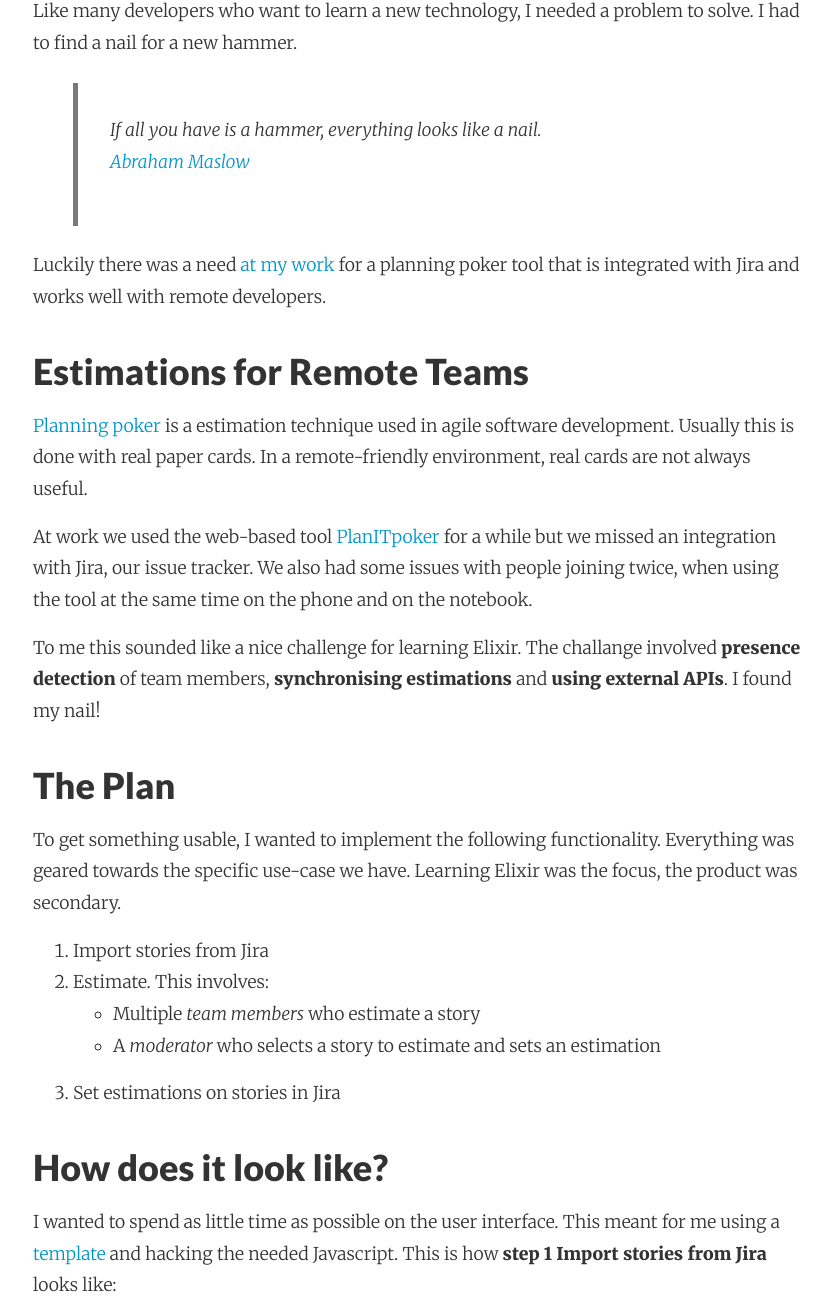
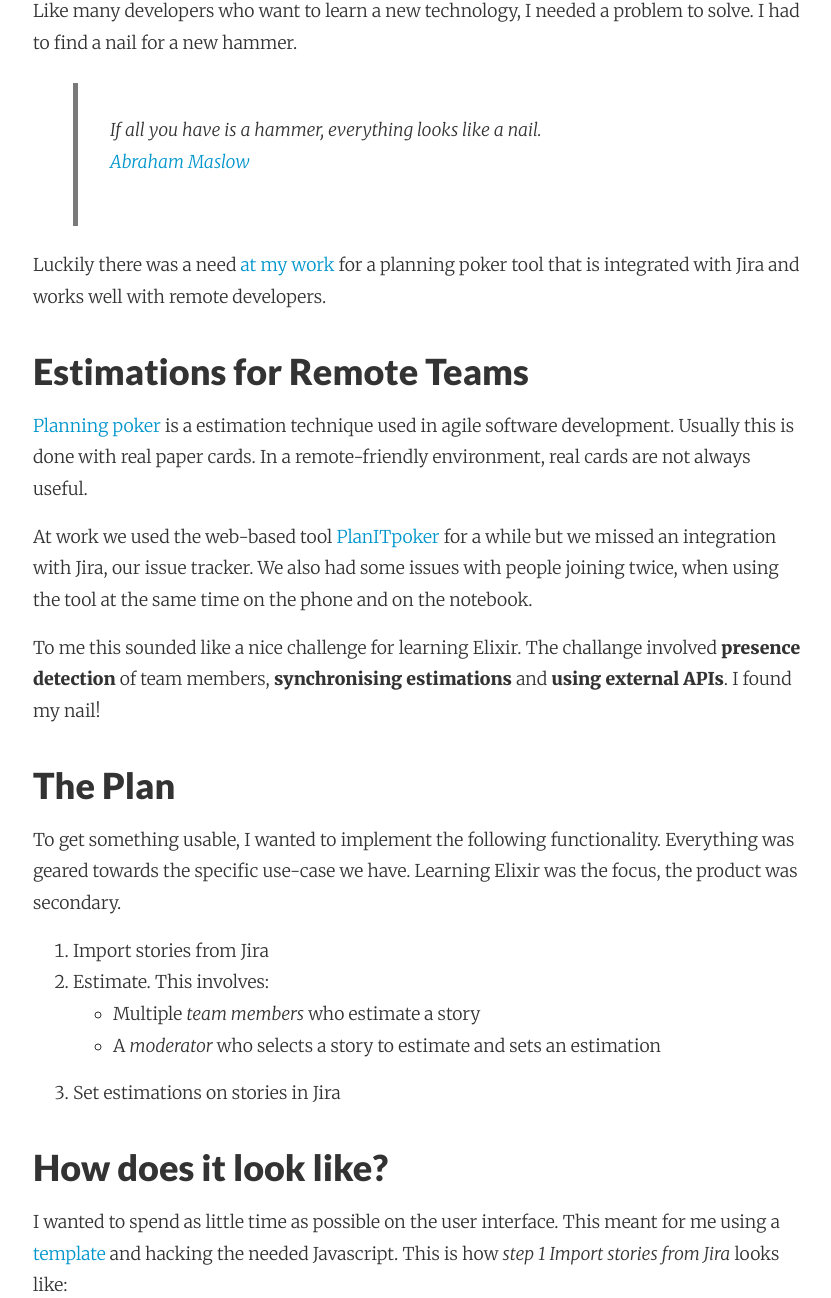
Before and after one commit to adri/adri.github.io, a Jekyll site: the page built from _posts/2017-07-05-learning-elixir-first-side-project.md, in a window 1280 px wide. Shown: the part 859-2157 px from the top of the page, without its empty margins (223-1054 px from the left). Built offline with Jekyll 4.4.1, drawn with Linux system fonts in a browser that asks for light colours; nearby versions of some CDN libraries; comment, search, counter and statistics services are not loaded; grey boxes are pictures that could not be loaded.

Commit message:
Autocommit from wiki

```diff
--- a/_posts/2017-07-05-learning-elixir-first-side-project.md
+++ b/_posts/2017-07-05-learning-elixir-first-side-project.md
@@ -35,11 +35,11 @@
 3. Set estimations on stories in Jira
 
 ### How does it look like?
-I wanted to spend as little time as possible on the user interface. This meant for me using a [template](https://www.creative-tim.com/product/paper-kit) and hacking the needed Javascript. This is how **step 1 Import stories from Jira** looks like:
+I wanted to spend as little time as possible on the user interface. This meant for me using a [template](https://www.creative-tim.com/product/paper-kit) and hacking the needed Javascript. This is how *step 1 Import stories from Jira* looks like:
 
 ![Backlog imported from Jira](https://user-images.githubusercontent.com/133832/27861877-f3be3b7c-6182-11e7-8eba-3d1cfa4a260a.png)
 
-**Step 2  Estimate** and **step 3 set estimations on stories in Jira** is best shown in a short video. Here you can see an estimation of one story from the perspective of a *moderator*:
+*Step 2  Estimate* and *step 3 set estimations on stories in Jira* is best shown in a short video. Here you can see an estimation of one story from the perspective of a *moderator*:
 
 <iframe width="560" height="315" src="https://www.youtube.com/embed/uEaGnlmUaWE" frameborder="0" allowfullscreen style="margin: 0 auto"></iframe>
 
```
